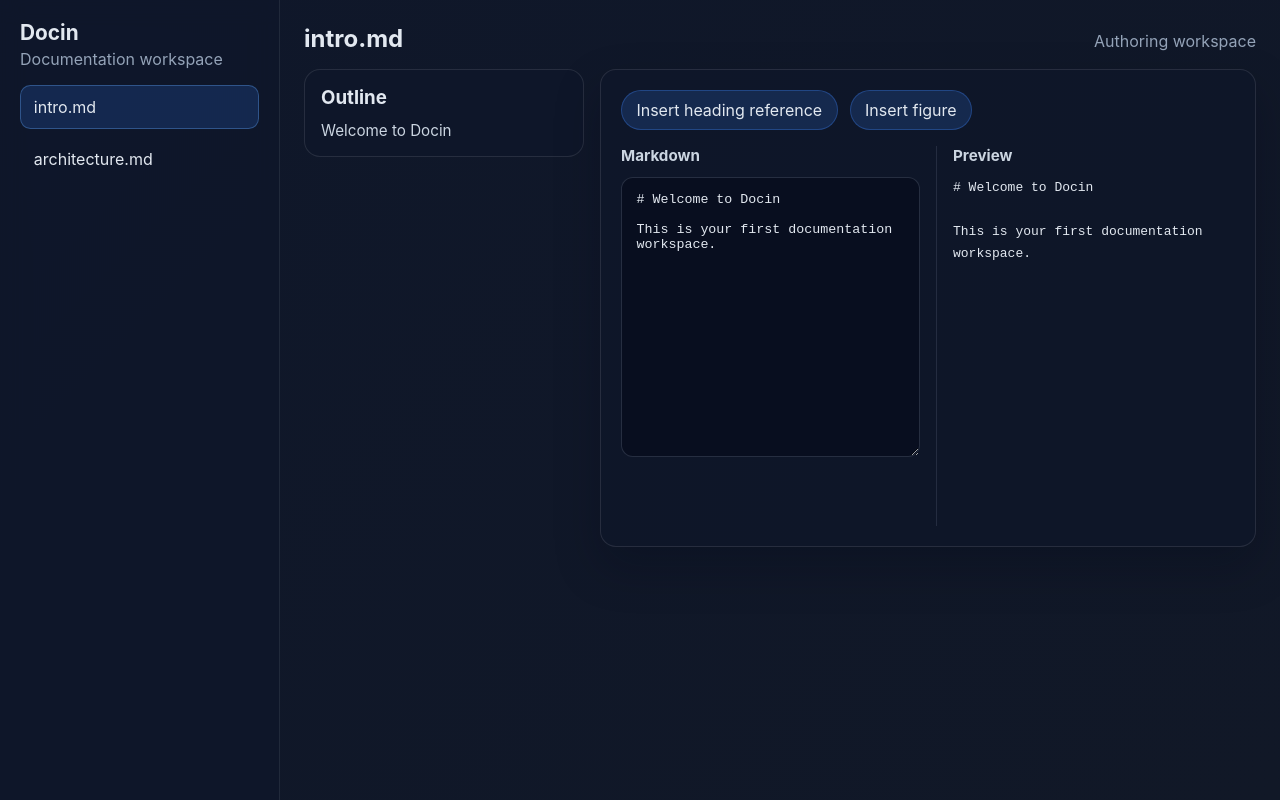
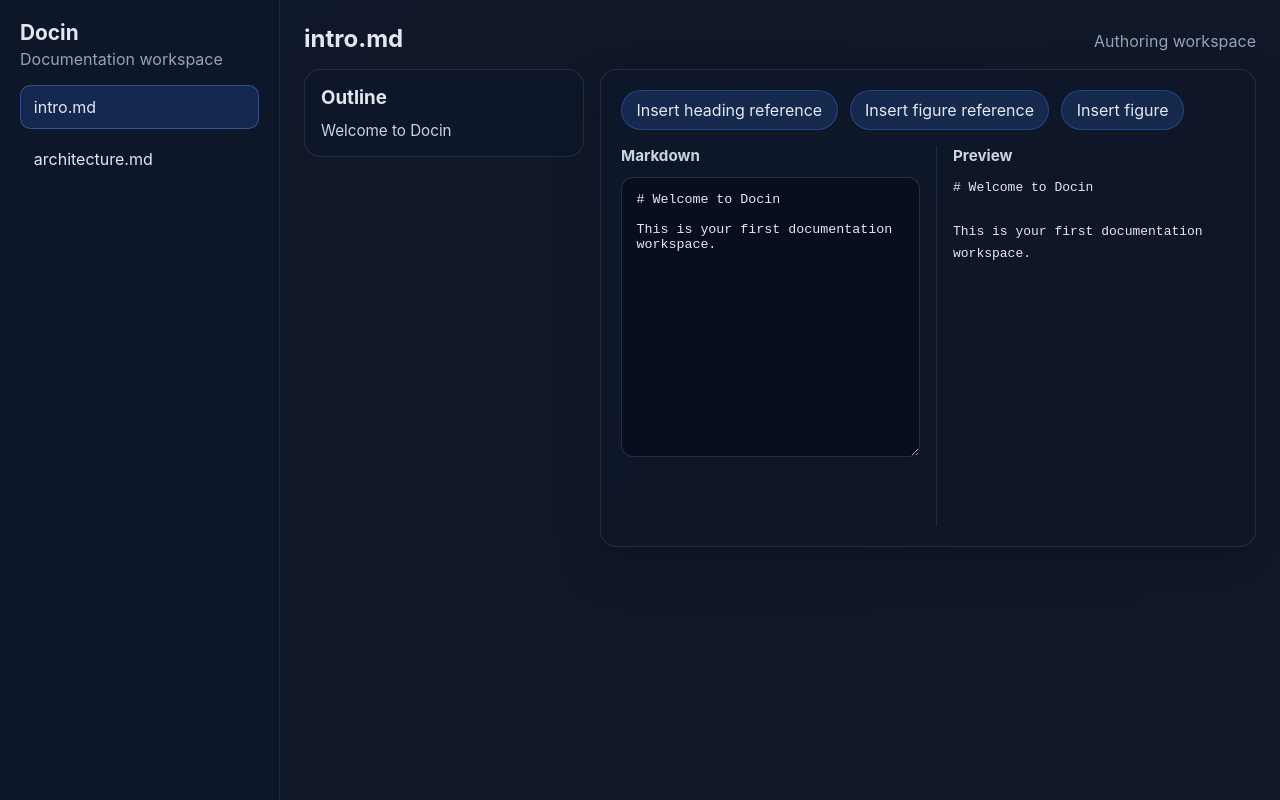
Before and after one commit to Thenewchicken55/docin, a React (Vite) app: page / in a window 1280 px wide. Built offline with nearby package versions, Linux system fonts and the light colour scheme.

Commit message:
feat: add figure reference toolbar

```diff
--- a/src/components/editor/MarkdownEditor.tsx
+++ b/src/components/editor/MarkdownEditor.tsx
@@ -1,4 +1,5 @@
 import { useState } from 'react';
+import { FigureReferenceToolbar } from '../toolbar/FigureReferenceToolbar';
 import { ImageToolbar } from '../toolbar/ImageToolbar';
 import { ReferenceToolbar } from '../toolbar/ReferenceToolbar';
 import type { DocumentFile } from '../../types/workspace';
@@ -18,6 +19,7 @@ export function MarkdownEditor({ file }: MarkdownEditorProps) {
     <div className="editor-card editor-stack">
       <div className="toolbar-row">
         <ReferenceToolbar onInsertReference={value => setDraft(current => `${current}\n\n${value}`)} />
+        <FigureReferenceToolbar onInsertReference={value => setDraft(current => `${current}\n\n${value}`)} />
         <ImageToolbar onInsertImage={value => setDraft(current => `${current}\n\n${value}`)} />
       </div>
       <div className="editor-split">
--- /dev/null
+++ b/src/components/toolbar/FigureReferenceToolbar.tsx
@@ -0,0 +1,20 @@
+import { createFigureReference, renderFigureReference } from '../../lib/refs/figureReferences';
+
+type FigureReferenceToolbarProps = {
+  onInsertReference: (value: string) => void;
+};
+
+export function FigureReferenceToolbar({ onInsertReference }: FigureReferenceToolbarProps) {
+  const handleInsert = () => {
+    const reference = createFigureReference(1, 'Figure 1');
+    onInsertReference(renderFigureReference(reference));
+  };
+
+  return (
+    <div className="toolbar-card">
+      <button type="button" onClick={handleInsert}>
+        Insert figure reference
+      </button>
+    </div>
+  );
+}
--- /dev/null
+++ b/src/lib/refs/figureReferences.ts
@@ -0,0 +1,17 @@
+export type FigureReference = {
+  id: string;
+  figureNumber: number;
+  label: string;
+};
+
+export function createFigureReference(figureNumber: number, label: string): FigureReference {
+  return {
+    id: `figure-${figureNumber}-${Math.random().toString(36).slice(2, 8)}`,
+    figureNumber,
+    label
+  };
+}
+
+export function renderFigureReference(reference: FigureReference): string {
+  return `[${reference.label}](#figure-${reference.figureNumber})`;
+}
```
